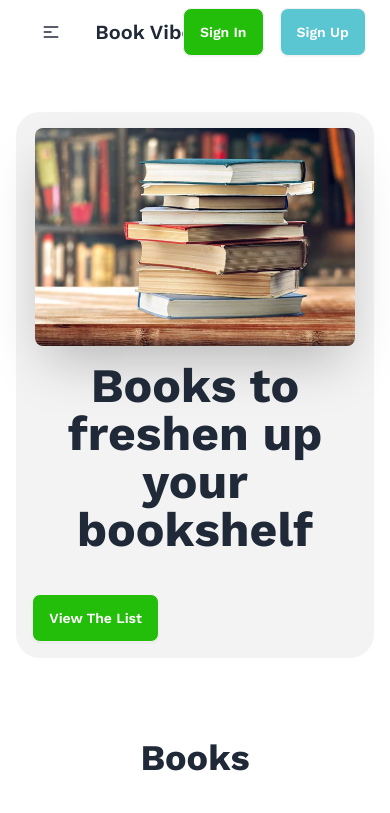
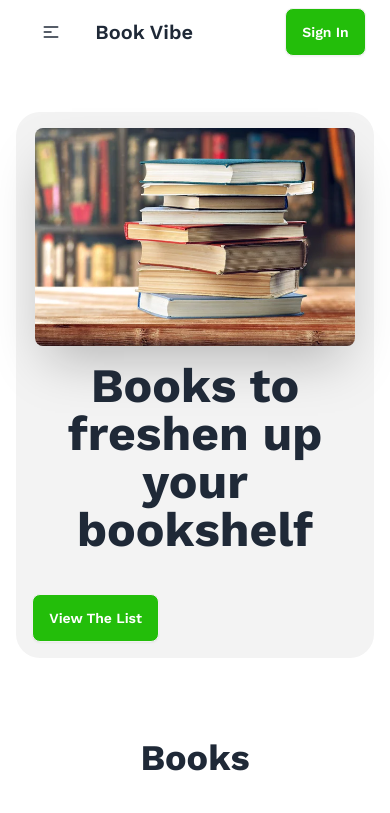
Before and after one commit to RaiyanJiyon/Book-Vibe, a React (Vite) app: page / in a window 390 px wide. Shown: the top 813 px of the page. Built offline with nearby package versions, Linux system fonts and the light colour scheme.

Commit message:
Fixed responsive issue in Navbar Component

```diff
--- a/src/components/NavBar/NavBar.jsx
+++ b/src/components/NavBar/NavBar.jsx
@@ -79,7 +79,7 @@ const NavBar = () => {
             </div>
             <div className="navbar-end gap-4">
                 <a className="btn bg-[#23BE0A] text-white font-semibold">Sign In</a>
-                <a className="btn bg-[#59C6D2] text-white font-semibold">Sign Up</a>
+                <a className="hidden sm:flex btn bg-[#59C6D2] text-white font-semibold">Sign Up</a>
             </div>
         </div>
     );
```
